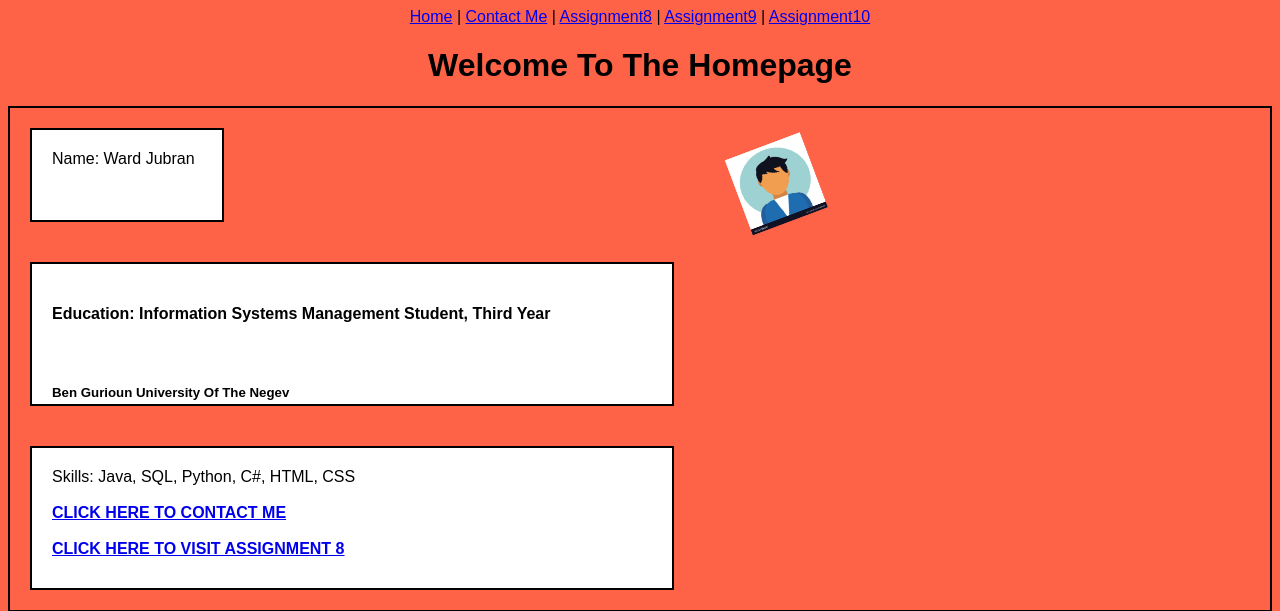
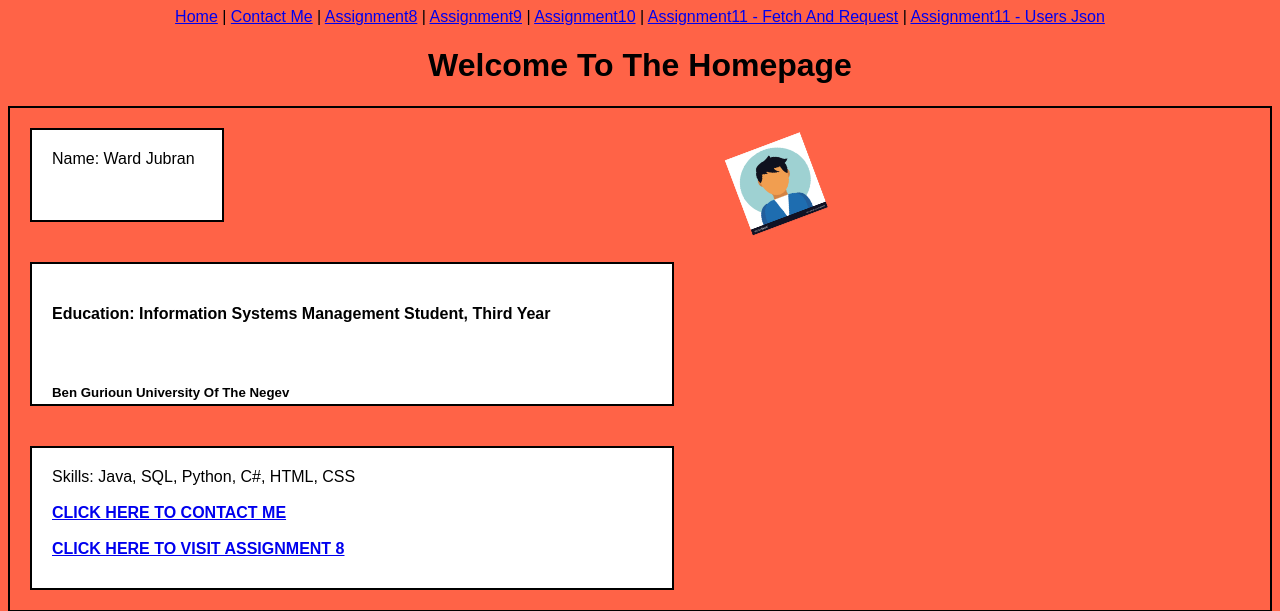
Before and after one commit to WardJub/WebCourseNew, a Flask app: page / in a window 1280 px wide. Shown: the top 611 px of the page. Run offline with Flask 2, Linux system fonts and the light colour scheme.

Commit message:
Full Incremental Project

```diff
--- a/Homework 8/app.py
+++ b/Homework 8/app.py
@@ -1,8 +1,11 @@
-from flask import Flask, redirect, url_for, render_template, request, session, Blueprint
+from flask import Flask, redirect, url_for, render_template, request, session, Blueprint, jsonify, request
+from interact_with_database import interact_db
+import requests
 
 app = Flask(__name__)
 app.secret_key = '123'
 app.config.from_pyfile('settings.py')
+
 
 # Creating the default route "/" and connecting it to the CV HTML page that i created in previous homeworks: (added
 # it to templates)
@@ -47,11 +50,11 @@ def assignment8_func():
 # Creating Assignment 9 route:
 @app.route('/assignment9', methods=['GET', 'POST'])
 def assignment9_func():
-    if request.method == 'GET':           # if we enter with get method
+    if request.method == 'GET':  # if we enter with get method
         if 'name' in request.args:
-            name = request.args['name']   # get the name from the form input
+            name = request.args['name']  # get the name from the form input
             session['name'] = name
-            if name == '':                # if the user did an empty search
+            if name == '':  # if the user did an empty search
                 return render_template('assignment9.html',
                                        users={'user1': {'name': 'ward', 'email': 'ward@post.com'},
                                               'user2': {'name': 'alex', 'email': 'Alex@gmail.com'},
@@ -59,7 +62,7 @@ def assignment9_func():
                                               'user4': {'name': 'jimmy', 'email': 'JimJim@jimmy.com'},
                                               'user5': {'name': 'moshe', 'email': 'moshimosh@moshi.co.il'}})
 
-            else:      # if the user searched for a certain name
+            else:  # if the user searched for a certain name
                 return render_template('assignment9.html', name=name,
                                        users={'user1': {'name': 'ward', 'email': 'ward@post.com'},
                                               'user2': {'name': 'alex', 'email': 'Alex@gmail.com'},
@@ -67,10 +70,10 @@ def assignment9_func():
                                               'user4': {'name': 'jimmy', 'email': 'JimJim@jimmy.com'},
                                               'user5': {'name': 'moshe', 'email': 'moshimosh@moshi.co.il'}})
 
-        else:         # if the user didn't do anything (just entered the page):
+        else:  # if the user didn't do anything (just entered the page):
             return render_template('assignment9.html')
 
-    if request.method == 'POST':        # if the user used the Post form (registration)
+    if request.method == 'POST':  # if the user used the Post form (registration)
         name = request.form['nickname']  ##form is for form post parameters, args is for GET method parameters
         password = request.form['password']
         # TODO DB CHECK IF USER INFO EXISTS
@@ -90,9 +93,51 @@ def logout_func():
 # Added pages + assignment 10 directories, added settings.py and used it above
 
 from pages.assignment10.assignment10 import assignment10
+
 app.register_blueprint(assignment10)
 
 
+# ********************************************* Assignment 11 ****************************************************
+@app.route('/assignment11/users')
+def assignment11_users_func():
+    query = "select * from users"
+    query_result = interact_db(query=query, query_type='fetch')
+    return jsonify(query_result)  # returns all users with all fields as json
+                                  # Ordered in the proper way.
+
+
+@app.route('/assignment11/outer_source')
+def assignment11_outer_source_func():
+    # return render_template('assignment11.html')
+    if "number" in request.args:
+        usertosearch = int(request.args['number'])
+        userfound = get_user(usertosearch)
+        return render_template('assignment11.html', userfound=userfound)
+    return render_template('assignment11.html')
+
+
+def get_user(num):
+    # usertoshow = []
+    num = str(num)
+    res = requests.get(url=f'https://reqres.in/api/users/{num}')
+    res = res.json()
+    # usertoshow.append(res)
+    return res
+
+
+# ********************************************* Assignment 12 ****************************************************
+
+
+@app.route('/assignment12/restapi_users', defaults={'user_id': 1})  # setting a default user in case no id is provided
+@app.route('/assignment12/restapi_users/<int:user_id>', methods=['GET', 'POST'])
+def get_user_json(user_id):
+    query = "select * from users where id=%s" % user_id
+    query_result = interact_db(query=query,query_type='fetch')
+    if len(query_result) == 0:
+        return_dict = {'status': 'failed', 'message': 'user not found'}  # show error message if user is not found
+    else:                                                                # if user is found, return it in json format:
+        return_dict = {'status': 'success', 'name': query_result[0].name, 'email': query_result[0].email}
+    return jsonify(return_dict)
 
 
 
--- a/Homework 8/templates/menu.html
+++ b/Homework 8/templates/menu.html
@@ -1,5 +1,5 @@
     <header>
-        <a href="/">Home</a> | <a href="/contactme">Contact Me</a> | <a href="/assignment8">Assignment8</a> | <a href="/assignment9">Assignment9</a> | <a href="/assignment10">Assignment10</a>
+        <a href="/">Home</a> | <a href="/contactme">Contact Me</a> | <a href="/assignment8">Assignment8</a> | <a href="/assignment9">Assignment9</a> | <a href="/assignment10">Assignment10</a> | <a href="/assignment11/outer_source">Assignment11 - Fetch And Request</a> | <a href="/assignment11/users">Assignment11 - Users Json</a>
         <h1>Welcome To  {{page_name}} {{session.username}}</h1>     <!--we have to declare variable in the original page before calling the menu in order for the line to work -->
         <style>
             {background-color: darkgrey;}
```
Also changed, not shown: Homework 8/templates/assignment11.html (added, +84 -0 lines).
